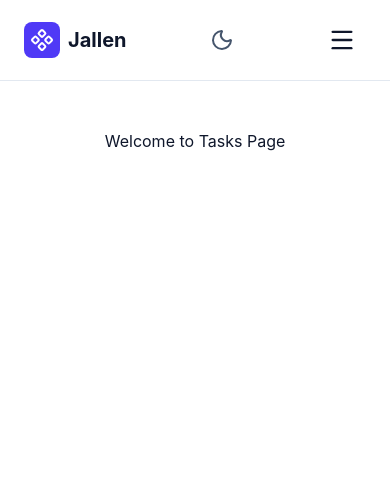
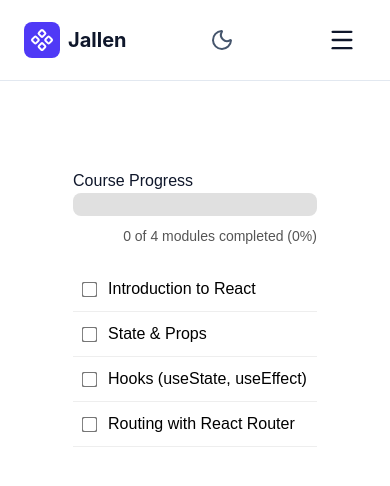
Before and after one commit to Remyashimirwe/SkillForge, a React (Vite) app: page /tasks in a window 390 px wide. Shown: the top 486 px of the page. Built offline with nearby package versions, Linux system fonts and the light colour scheme.

Commit message:
Courses Details now responsive

```diff
--- a/src/App.jsx
+++ b/src/App.jsx
@@ -14,6 +14,7 @@ import Tasks from './pages/tasks';
 import Settings from './pages/settings';
 import Support from './pages/support';
 import Privacy from './pages/privacy';
+import { Dashboard } from './pages/lessonDashboard';
 
 function App() {
   const location = useLocation()
@@ -41,6 +42,7 @@ function App() {
             <Route path='/settings' element = {<Settings/>}></Route>
             <Route path='/support' element = {<Support/>}></Route>
             <Route path='/privacy' element = {<Privacy/>}></Route>
+            <Route path= '/dashboard' element = {<Dashboard/>}></Route>
           </Routes>
         </main>
       </div>
--- a/src/components/HeroSection.jsx
+++ b/src/components/HeroSection.jsx
@@ -3,7 +3,6 @@ import Campus from '../assets/auca.jpg';
 import student from '../assets/image2.jfif';
 import library from '../assets/image3.jfif'
 export default function HeroSection (){
-    const [isOpen, setIsOpen] = useState(true);
 
     return (
         <section className='w-full flex flex-col items-center'>
--- a/src/pages/courseDetails.jsx
+++ b/src/pages/courseDetails.jsx
@@ -25,7 +25,6 @@ function Course() {
     useEffect(() => {
         if(spotsCount){
             localStorage.setItem(storageKey, JSON.stringify(spotsCount));
-            console.log(spotsCount)
         }
     },[spotsCount, storageKey])
 
@@ -45,12 +44,12 @@ function Course() {
 
     return(
         <div className="flex flex-col gap-y-9 min-h-screen w-full ">
-            <div className="h-64 md:h-80 w-full ">
+            <div className="relative h-64 md:h-80 w-full ">
                 <img src={course.image} alt={course.title}
                     className="h-full w-full object-cover rounded-md object-center"/>
-
+                <span className="absolute bottom-10 md:right-36 right-10 text-xl md:text-4xl text-slate-900 bg-white rounded-xl px-3 py-2 font-bold">{course.title}</span>
             </div>
-            <div className="flex flex-row gap-x-20 justify-center ">
+            <div className="flex flex-wrap md:flex-row gap-x-20 gap-y-9 justify-center ">
                 <div className="flex flex-col gap-y-10 w-3xl">
                     <div className="flex flex-col gap-y-6 rounded-2xl border border-slate-200 shadow-xl shadow-gray-300 py-6 px-8 ">
                         <h1 className="text-2xl font-bold text-slate-700">
@@ -77,7 +76,7 @@ function Course() {
                     </ul>
                 </div>
                 </div>
-                <div className="w-1/4 h-fit flex flex-col gap-y-7 p-5 rounded-2xl border-2 border-green-300  shadow-xl shadow-gray-300 ">
+                <div className="w-sm md:w-1/4 h-fit flex flex-col gap-y-7 p-5 rounded-2xl border-2 border-green-300  shadow-xl shadow-gray-300 mb-3">
                     <div className="flex flex-col gap-y-8">
                         <div className="flex items-center justify-between">
                             <span className="text-left text-3xl font-bold leading-6.5 text-slate-700">
--- /dev/null
+++ b/src/pages/lessonDashboard.jsx
@@ -0,0 +1,5 @@
+export function  Dashboard(){
+    return(
+        <h1>Lesson Dashboard</h1>
+    )
+}
--- a/src/pages/tasks.jsx
+++ b/src/pages/tasks.jsx
@@ -1,7 +1,86 @@
+import { useState } from "react";
 function Tasks (){
-    return(
-        <h1>Welcome to Tasks Page</h1>
-    )
+     const [modules, setModules] = useState([
+    { id: 1, name: 'Introduction to React', isCompleted: false },
+    { id: 2, name: 'State & Props', isCompleted: false },
+    { id: 3, name: 'Hooks (useState, useEffect)', isCompleted: false },
+    { id: 4, name: 'Routing with React Router', isCompleted: false },
+  ]);
+
+  // 2. Calculate progress dynamically
+  const totalModules = modules.length;
+  const completedModules = modules.filter((mod) => mod.isCompleted).length;
+  const progressPercentage = totalModules > 0 ? (completedModules / totalModules) * 100 : 0;
+
+  // 3. Toggle completion status
+  const handleToggleComplete = (id) => {
+    setModules(
+      modules.map((mod) =>
+        mod.id === id ? { ...mod, isCompleted: !mod.isCompleted } : mod
+      )
+    );
+  };
+
+  return (
+    <div style={{ maxWidth: '500px', margin: '40px auto', fontFamily: 'sans-serif' }}>
+      <h2>Course Progress</h2>
+
+      {/* Progress Bar Container (Track) */}
+      <div style={{
+        width: '100%',
+        backgroundColor: '#e0e0e0',
+        borderRadius: '8px',
+        height: '23px',
+        overflow: 'hidden',
+        marginBottom: '10px'
+      }}>
+        {/* Animated Progress Bar Filler */}
+        <div style={{
+          width: `${progressPercentage}%`,
+          backgroundColor: '#4caf50',
+          height: '100%',
+          transition: 'width 0.4s ease-in-out', // Smooth transition when ticked
+        }} />
+      </div>
+
+      <p style={{ textAlign: 'right', fontSize: '14px', color: '#555' }}>
+        {completedModules} of {totalModules} modules completed ({Math.round(progressPercentage)}%)
+      </p>
+
+      {/* Module Checklist */}
+      <div style={{ marginTop: '20px' }}>
+        {modules.map((mod) => (
+          <div
+            key={mod.id}
+            style={{
+              display: 'flex',
+              alignItems: 'center',
+              padding: '10px',
+              borderBottom: '1px solid #eee'
+            }}
+          >
+            <input
+              type="checkbox"
+              id={`mod-${mod.id}`}
+              checked={mod.isCompleted}
+              onChange={() => handleToggleComplete(mod.id)}
+              style={{ marginRight: '12px', transform: 'scale(1.2)', cursor: 'pointer' }}
+            />
+            <label
+              htmlFor={`mod-${mod.id}`}
+              style={{
+                textDecoration: mod.isCompleted ? 'line-through' : 'none',
+                color: mod.isCompleted ? '#888' : '#000',
+                cursor: 'pointer'
+              }}
+            >
+              {mod.name}
+            </label>
+          </div>
+        ))}
+      </div>
+    </div>
+  );
 }
 
 export default Tasks
```
